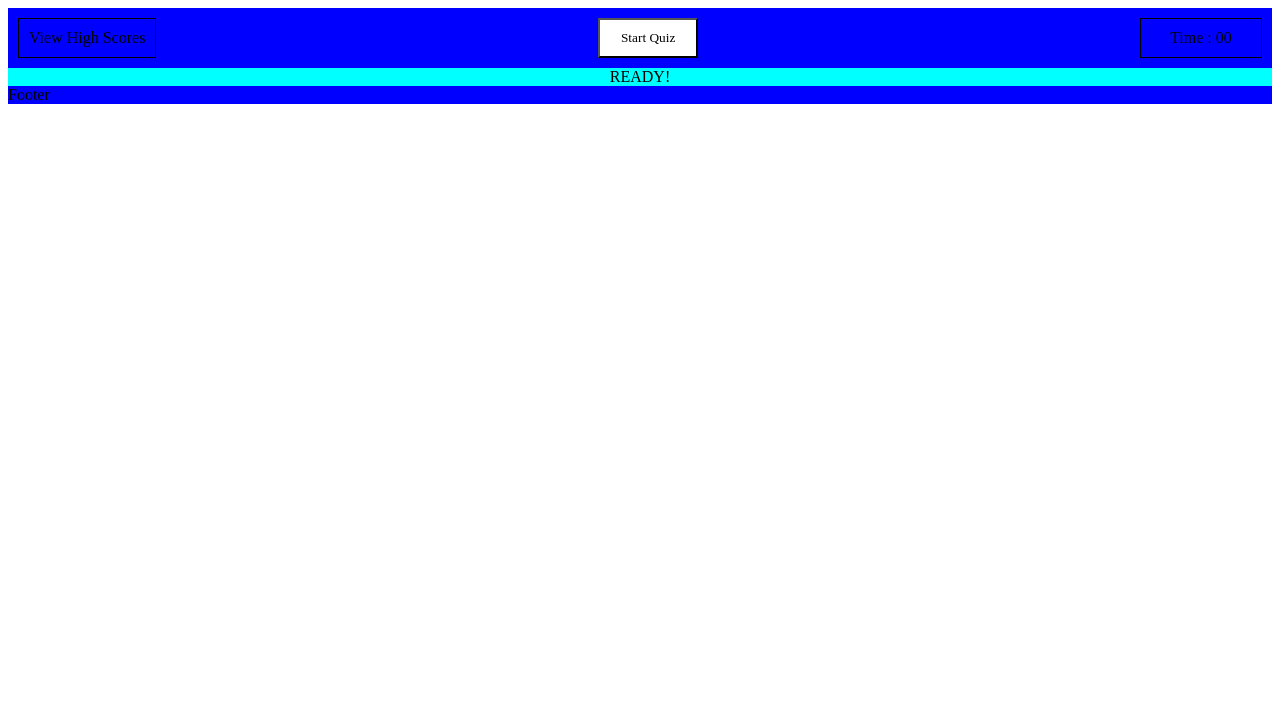
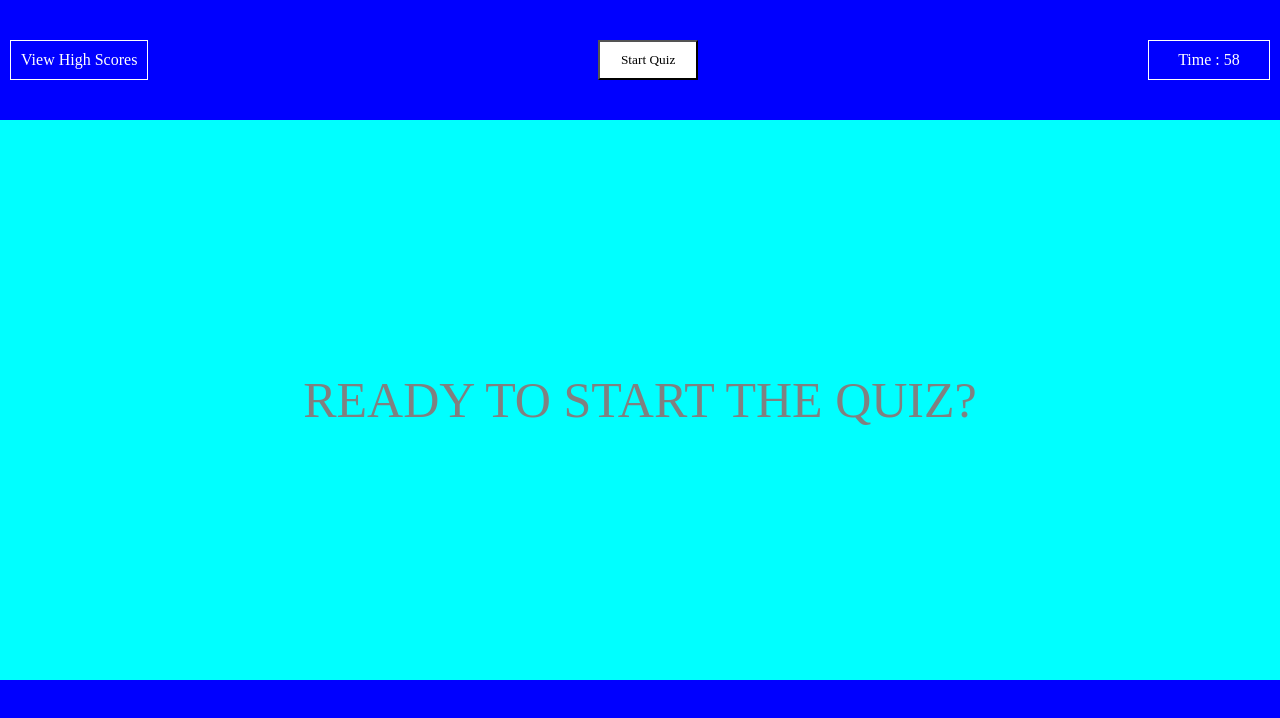
Before and after one commit to RJimenezTech/javascript-quizlet, a plain HTML site: page index.html in a window 1280 px wide. Both pictures are taken after a click on the button "Start Quiz". Drawn offline with Linux system fonts and the light colour scheme.

Commit message:
created timer button to start countdown timer, and adjusted base heights on CSS

```diff
--- a/assets/css/styles.css
+++ b/assets/css/styles.css
@@ -1,18 +1,20 @@
 * {
     font-family: 'Times New Roman', Times, serif;
+    margin: 0;
 }
-
 
 header {
     background-color: blue;
     display: flex;
     justify-content: space-between;
     align-items: center;
+    height: 15vh;
 }
 
 .view-scores {
     margin: 10px;
-    border: 1px solid black;
+    border: 1px solid white;
+    color: white;
     padding: 10px;
     max-width: 150px;
     min-width: 100px;
@@ -20,7 +22,8 @@ header {
 
 .timer {
     margin: 10px;
-    border: 1px solid black;
+    border: 1px solid white;
+    color: white;
     padding: 10px;
     max-width: 150px;
     min-width: 100px;
@@ -28,7 +31,13 @@ header {
 }
 .ready {
     background-color: aqua;
+    color: grey;
+    font-size: 50px;
     text-align: center;
+    height: 70vh;
+    display: flex;
+    justify-content: center;
+    align-items: center;
 }
 
 .start {
@@ -80,5 +89,5 @@ header {
 
 footer {
     background-color: blue;
-
+    height: 15vh;
 }
--- a/assets/script.js
+++ b/assets/script.js
@@ -1,3 +1,22 @@
+let startQuizEl = document.querySelector("#start");
+let timerEl = document.querySelector("#timer");
+let quizTime = 59;
+
+let decrementTimer = function() {
+    quizTime--;
+};
+
+let startButtonHandler = function() {
+    var timerOutput = setInterval(function() {
+        if (quizTime < 0) {
+            clearInterval(timerOutput);
+        } else {
+            timerEl.textContent = "Time : " + quizTime;
+            decrementTimer();
+        }
+    }, 1000)
+};
+
 // WHEN I click the start button
 // THEN a timer starts and I am presented with a question
     // functions that control timer
@@ -20,3 +39,5 @@
     // functions that control flow of game
     // functions that store score
     // functions that allow for input of initials
+
+startQuizEl.addEventListener("click", startButtonHandler);
--- a/index.html
+++ b/index.html
@@ -10,15 +10,15 @@
     <body>
         <header>
             <div class="view-scores">View High Scores</div>
-            <button class="start">Start Quiz</button>
-            <div class="timer">Time : 00</div>
+            <button class="start" id="start">Start Quiz</button>
+            <div class="timer" id="timer">Time : 00</div>
         </header>
         <main>
-            <section class="ready">READY!</section>
+            <section class="ready">READY TO START THE QUIZ?</section>
             <!-- <section class="question-container"></section> -->
         </main>
         <footer>
-            Footer
+
         </footer>
         <script src="./assets/script.js"></script>
     </body>
```
